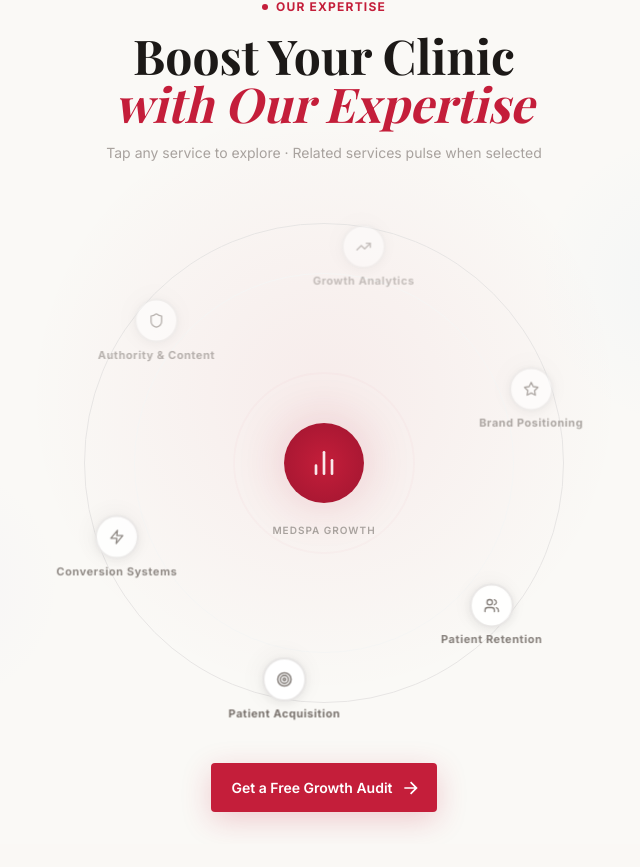
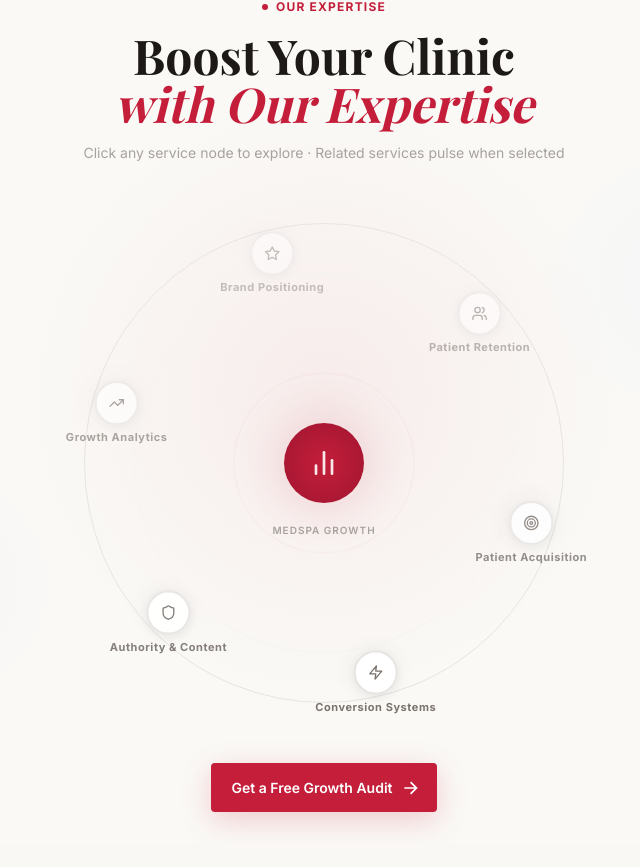
Before and after one commit to Classyvaibhav06/page-2, a React (Vite) app: page / in a window 1280 px wide. Shown: the part 2274-3141 px from the top of the page, without its empty margins (316-956 px from the left). Built offline with nearby package versions, Linux system fonts and the light colour scheme; a web font is replaced by a local one.

Commit message:
feat: add interactive orbital services visualization component

```diff
--- a/src/components/InteractiveServices.jsx
+++ b/src/components/InteractiveServices.jsx
@@ -1,4 +1,4 @@
-import React, { useState, useEffect, useRef, useCallback } from 'react'
+import React, { useState, useEffect, useRef } from 'react'
 import { ArrowRight, Link, Zap, Target, Shield, TrendingUp, Users, Star, BarChart2 } from 'lucide-react'
 import { AnimatedButton } from '@/components/ui/animated-button'
 
@@ -104,29 +104,23 @@ const servicesData = [
   },
 ]
 
-const RADIUS = 220
-
 export function OrbitalServices() {
   const [expandedId, setExpandedId] = useState(null)
+  const [rotationAngle, setRotationAngle] = useState(0)
+  const [autoRotate, setAutoRotate] = useState(true)
   const [pulseEffect, setPulseEffect] = useState({})
   const [scale, setScale] = useState(1)
-
   const containerRef = useRef(null)
   const orbitRef = useRef(null)
-  const nodeRefs = useRef({})       // refs to each node DOM element
-  const angleRef = useRef(0)        // current rotation angle (no state!)
-  const autoRotateRef = useRef(true)
-  const rafRef = useRef(null)
-  const lastTimeRef = useRef(null)
+  const nodeRefs = useRef({})
 
-  // Responsive scale
   useEffect(() => {
     const handleResize = () => {
-      const w = window.innerWidth
-      if (w < 380) setScale(0.52)
-      else if (w < 450) setScale(0.62)
-      else if (w < 640) setScale(0.72)
-      else if (w < 800) setScale(0.85)
+      const width = window.innerWidth
+      if (width < 380) setScale(0.55)
+      else if (width < 450) setScale(0.65)
+      else if (width < 640) setScale(0.75)
+      else if (width < 800) setScale(0.85)
       else setScale(1)
     }
     handleResize()
@@ -134,43 +128,26 @@ export function OrbitalServices() {
     return () => window.removeEventListener('resize', handleResize)
   }, [])
 
-  // RAF-based rotation — NO React state updates, pure DOM mutation
-  const animate = useCallback((timestamp) => {
-    if (!autoRotateRef.current) {
-      rafRef.current = requestAnimationFrame(animate)
-      return
+  useEffect(() => {
+    let timer
+    if (autoRotate) {
+      timer = setInterval(() => {
+        setRotationAngle(prev => Number(((prev + 0.25) % 360).toFixed(3)))
+      }, 50)
     }
-    if (lastTimeRef.current !== null) {
-      const delta = timestamp - lastTimeRef.current
-      // ~0.3 deg per 16ms frame ≈ same visual speed as before
-      angleRef.current = (angleRef.current + (delta / 16) * 0.25) % 360
-    }
-    lastTimeRef.current = timestamp
+    return () => clearInterval(timer)
+  }, [autoRotate])
 
-    // Directly mutate each node's transform without touching React state
-    servicesData.forEach((item, index) => {
-      const el = nodeRefs.current[item.id]
-      if (!el) return
-      const angle = ((index / servicesData.length) * 360 + angleRef.current) % 360
+  const calculateNodePosition = (index, total) => {
+    const angle = ((index / total) * 360 + rotationAngle) % 360
+    const radius = 220
     const radian = (angle * Math.PI) / 180
-      const x = RADIUS * Math.cos(radian)
-      const y = RADIUS * Math.sin(radian)
+    const x = radius * Math.cos(radian)
+    const y = radius * Math.sin(radian)
     const zIndex = Math.round(100 + 50 * Math.cos(radian))
     const opacity = Math.max(0.4, Math.min(1, 0.4 + 0.6 * ((1 + Math.sin(radian)) / 2)))
-      el.style.transform = `translate(${x}px, ${y}px)`
-      el.style.zIndex = zIndex
-      el.style.opacity = opacity
-    })
-
-    rafRef.current = requestAnimationFrame(animate)
-  }, [])
-
-  useEffect(() => {
-    rafRef.current = requestAnimationFrame(animate)
-    return () => {
-      if (rafRef.current) cancelAnimationFrame(rafRef.current)
+    return { x, y, angle, zIndex, opacity }
   }
-  }, [animate])
 
   const getRelatedIds = (id) => {
     const item = servicesData.find(s => s.id === id)
@@ -182,51 +159,62 @@ export function OrbitalServices() {
     return getRelatedIds(expandedId).includes(id)
   }
 
-  const closeExpanded = useCallback(() => {
-    setExpandedId(null)
-    autoRotateRef.current = true
-    lastTimeRef.current = null
-    setPulseEffect({})
-  }, [])
-
   const toggleItem = (id) => {
     if (expandedId === id) {
-      closeExpanded()
+      setExpandedId(null)
+      setAutoRotate(true)
+      setPulseEffect({})
     } else {
       setExpandedId(id)
-      autoRotateRef.current = false
+      setAutoRotate(false)
       const related = getRelatedIds(id)
       const pulse = {}
       related.forEach(r => { pulse[r] = true })
       setPulseEffect(pulse)
-      // Snap angle so selected node is at top (270°)
+
+      // center the node
       const nodeIndex = servicesData.findIndex(s => s.id === id)
-      angleRef.current = 270 - (nodeIndex / servicesData.length) * 360
+      const targetAngle = (nodeIndex / servicesData.length) * 360
+      setRotationAngle(270 - targetAngle)
     }
   }
 
   const handleBgClick = (e) => {
     if (e.target === containerRef.current || e.target === orbitRef.current) {
-      closeExpanded()
+      setExpandedId(null)
+      setAutoRotate(true)
+      setPulseEffect({})
     }
   }
 
-  // Close on scroll or outside tap
+  // Close on scroll or click outside
   useEffect(() => {
     if (!expandedId) return
-    const onScroll = () => closeExpanded()
-    const onOutside = (e) => {
-      if (containerRef.current && !containerRef.current.contains(e.target)) closeExpanded()
+
+    const handleScroll = () => {
+      setExpandedId(null)
+      setAutoRotate(true)
+      setPulseEffect({})
     }
-    window.addEventListener('scroll', onScroll, { passive: true })
-    document.addEventListener('mousedown', onOutside)
-    document.addEventListener('touchstart', onOutside, { passive: true })
+
+    const handleClickOutside = (e) => {
+      if (containerRef.current && !containerRef.current.contains(e.target)) {
+        setExpandedId(null)
+        setAutoRotate(true)
+        setPulseEffect({})
+      }
+    }
+
+    window.addEventListener('scroll', handleScroll, { passive: true })
+    document.addEventListener('mousedown', handleClickOutside)
+    document.addEventListener('touchstart', handleClickOutside, { passive: true })
+
     return () => {
-      window.removeEventListener('scroll', onScroll)
-      document.removeEventListener('mousedown', onOutside)
-      document.removeEventListener('touchstart', onOutside)
+      window.removeEventListener('scroll', handleScroll)
+      document.removeEventListener('mousedown', handleClickOutside)
+      document.removeEventListener('touchstart', handleClickOutside)
     }
-  }, [expandedId, closeExpanded])
+  }, [expandedId])
 
   const expandedItem = servicesData.find(s => s.id === expandedId)
 
@@ -253,7 +241,7 @@ export function OrbitalServices() {
           Boost Your Clinic<br />
           <span className="italic" style={{ color: A }}>with Our Expertise</span>
         </h2>
-        <p className="text-stone-400 mt-4 text-sm">Tap any service to explore · Related services pulse when selected</p>
+        <p className="text-stone-400 mt-4 text-sm">Click any service node to explore · Related services pulse when selected</p>
       </div>
 
       {/* Orbital canvas */}
@@ -264,13 +252,10 @@ export function OrbitalServices() {
       >
         <div
           ref={orbitRef}
-          className="relative flex items-center justify-center"
+          className="relative flex items-center justify-center transition-all duration-300"
           style={{ width: `${600 * scale}px`, height: `${600 * scale}px` }}
         >
-          <div
-            className="absolute inset-0 flex items-center justify-center"
-            style={{ transform: `scale(${scale})`, transformOrigin: 'center', willChange: 'transform' }}
-          >
+          <div className="absolute inset-0 flex items-center justify-center" style={{ transform: `scale(${scale})`, transformOrigin: 'center' }}>
             {/* Orbit rings */}
           <div className="absolute rounded-full border border-stone-200 pointer-events-none"
             style={{ width: '480px', height: '480px' }} />
@@ -292,28 +277,23 @@ export function OrbitalServices() {
             </p>
           </div>
 
-            {/* Nodes — initial position set here; RAF mutates transform directly */}
+          {/* Nodes */}
           {servicesData.map((item, index) => {
+            const pos = calculateNodePosition(index, servicesData.length)
             const isOpen = expandedId === item.id
             const related = isRelated(item.id)
             const isPulsing = pulseEffect[item.id]
             const Icon = item.icon
-              // Static initial position calculation for first render
-              const initAngle = ((index / servicesData.length) * 360) % 360
-              const initRadian = (initAngle * Math.PI) / 180
-              const initX = RADIUS * Math.cos(initRadian)
-              const initY = RADIUS * Math.sin(initRadian)
 
             return (
               <div
                 key={item.id}
                 ref={el => nodeRefs.current[item.id] = el}
-                  className="absolute cursor-pointer"
+                className="absolute transition-all duration-700 cursor-pointer"
                 style={{
-                    transform: `translate(${initX}px, ${initY}px)`,
-                    zIndex: isOpen ? 200 : 100,
-                    opacity: isOpen ? 1 : 0.7,
-                    willChange: 'transform, opacity',
+                  transform: `translate(${pos.x}px, ${pos.y}px)`,
+                  zIndex: isOpen ? 200 : pos.zIndex,
+                  opacity: isOpen ? 1 : pos.opacity,
                 }}
                 onClick={(e) => { e.stopPropagation(); toggleItem(item.id) }}
               >
```
Lines whose indentation alone changed are shown as unchanged.
